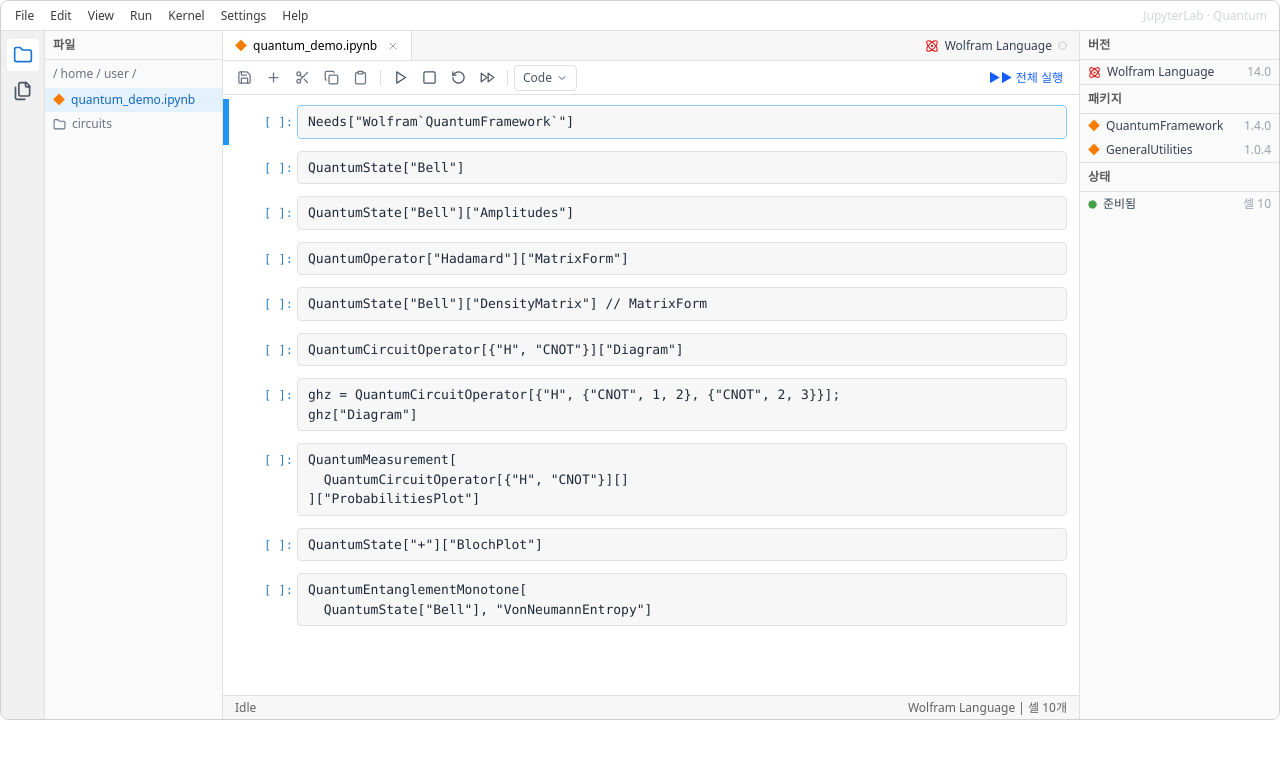
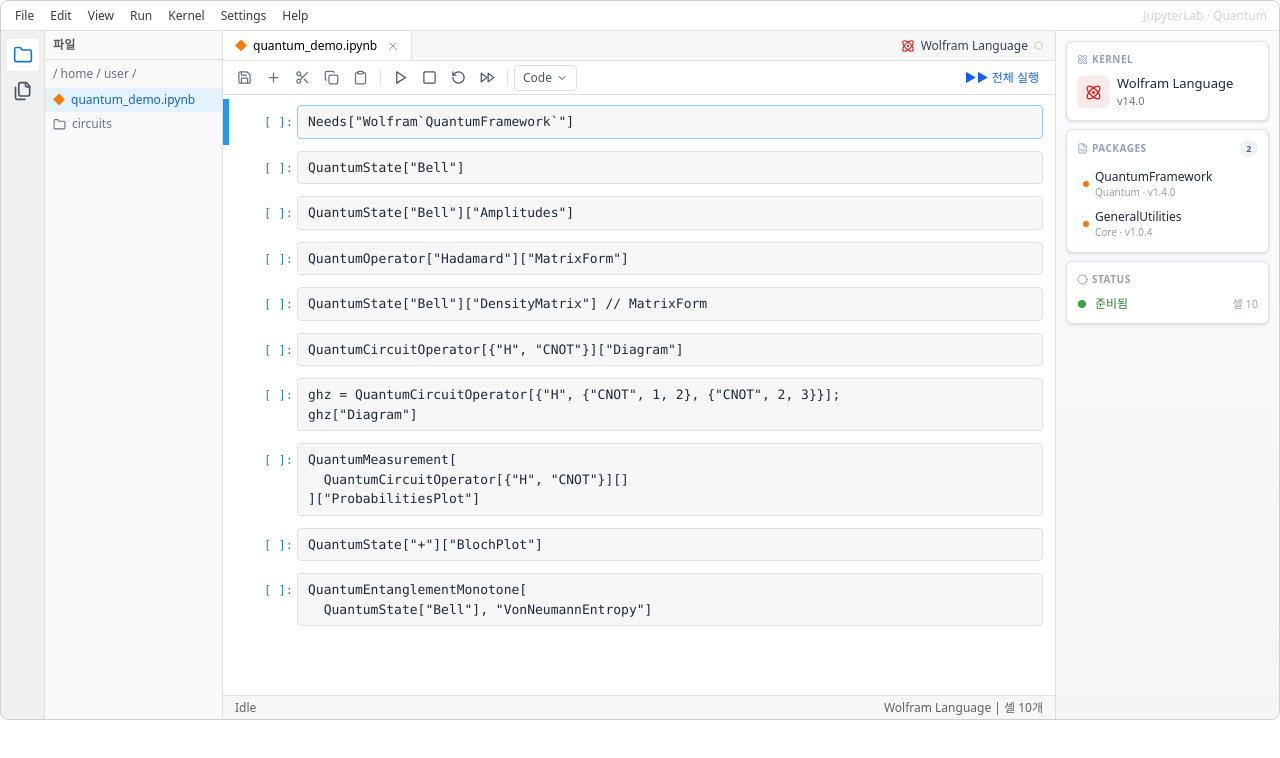
Before and after one commit to yomyomiii/wolfram-jupyter-demo, a React (Vite) app: page / in a window 1280 px wide. Shown: the top 758 px of the page. Built offline with nearby package versions, Linux system fonts and the light colour scheme; the HTML template or start-up script is replaced by a standard one.

Commit message:
Polish right panel: card-based, soft gradient, pulse animation

```diff
--- a/src/App.tsx
+++ b/src/App.tsx
@@ -485,34 +485,64 @@
         {(() => {
           const kernelVersion = { wl: "14.0", py: "3.12", jl: "1.10" }[kernel.id] || "—";
           const packages = kernel.id === "wl"
-            ? [{ name: "QuantumFramework", version: "1.4.0" }, { name: "GeneralUtilities", version: "1.0.4" }]
+            ? [{ name: "QuantumFramework", version: "1.4.0", tag: "Quantum" }, { name: "GeneralUtilities", version: "1.0.4", tag: "Core" }]
             : kernel.id === "py"
-              ? [{ name: "qiskit", version: "1.0.2" }, { name: "numpy", version: "1.26.4" }]
-              : [{ name: "Yao", version: "0.8.10" }];
+              ? [{ name: "qiskit", version: "1.0.2", tag: "Quantum" }, { name: "numpy", version: "1.26.4", tag: "Math" }]
+              : [{ name: "Yao.jl", version: "0.8.10", tag: "Quantum" }];
           return (
-            <aside className="border-l shrink-0 flex flex-col" style={{ ...tb, width: 200, background: "#fafafa" }}>
-              <div className="px-2 py-1.5 text-xs font-semibold tracking-wide border-b" style={{ ...tb, color: "#5a5a5a" }}>버전</div>
-              <div className="flex items-center gap-1.5 px-2 py-1 text-xs text-gray-700">
-                <KIcon size={13} style={{ color: kernel.color }} />
-                <span>{kernel.name}</span>
-                <span className="ml-auto text-gray-400">{kernelVersion}</span>
+            <aside className="border-l shrink-0 flex flex-col gap-2 p-2.5 overflow-y-auto"
+              style={{ ...tb, width: 224, background: "linear-gradient(180deg, #fafbfc 0%, #f4f5f7 100%)" }}>
+
+              <div className="rounded-md border bg-white p-2.5 shadow-sm" style={tb}>
+                <div className="flex items-center gap-1 mb-2 text-[10px] uppercase tracking-wider text-gray-400 font-semibold">
+                  <Atom size={11} /><span>Kernel</span>
+                </div>
+                <div className="flex items-center gap-2">
+                  <div className="w-8 h-8 rounded-md flex items-center justify-center shrink-0"
+                    style={{ background: `${kernel.color}1a` }}>
+                    <KIcon size={17} style={{ color: kernel.color }} />
+                  </div>
+                  <div className="flex-1 min-w-0">
+                    <div className="text-[13px] font-medium text-gray-800 truncate leading-tight">{kernel.name}</div>
+                    <div className="text-[11px] text-gray-500 mt-0.5">v{kernelVersion}</div>
+                  </div>
+                </div>
               </div>
 
-              <div className="px-2 py-1.5 text-xs font-semibold tracking-wide border-b border-t" style={{ ...tb, color: "#5a5a5a" }}>패키지</div>
-              {packages.map((p) => (
-                <div key={p.name} className="flex items-center gap-1.5 px-2 py-1 text-xs text-gray-700">
-                  <span style={{ color: "#f57c00" }}>◆</span>
-                  <span className="truncate">{p.name}</span>
-                  <span className="ml-auto text-gray-400">{p.version}</span>
+              <div className="rounded-md border bg-white p-2.5 shadow-sm" style={tb}>
+                <div className="flex items-center justify-between mb-2 text-[10px] uppercase tracking-wider text-gray-400 font-semibold">
+                  <span className="flex items-center gap-1"><FileCode size={11} /><span>Packages</span></span>
+                  <span className="px-1.5 py-0.5 rounded-full text-[9px] tabular-nums" style={{ background: "#eef1f5", color: "#5a6470" }}>{packages.length}</span>
                 </div>
-              ))}
+                <div className="space-y-0.5">
+                  {packages.map((p) => (
+                    <div key={p.name} className="group flex items-center gap-1.5 px-1.5 py-1 rounded hover:bg-blue-50 transition-colors cursor-default">
+                      <span className="w-1.5 h-1.5 rounded-full shrink-0" style={{ background: "#f57c00" }} />
+                      <div className="flex-1 min-w-0">
+                        <div className="text-[12px] text-gray-800 truncate leading-tight">{p.name}</div>
+                        <div className="text-[10px] text-gray-400 leading-tight mt-0.5">{p.tag} · v{p.version}</div>
+                      </div>
+                    </div>
+                  ))}
+                </div>
+              </div>
 
-              <div className="px-2 py-1.5 text-xs font-semibold tracking-wide border-b border-t" style={{ ...tb, color: "#5a5a5a" }}>상태</div>
-              <div className="flex items-center gap-1.5 px-2 py-1 text-xs text-gray-700">
-                <Circle size={9} style={{ color: busy ? "#fb8c00" : "#43a047", fill: busy ? "#fb8c00" : "#43a047" }} />
-                <span>{busy ? "실행 중" : "준비됨"}</span>
-                <span className="ml-auto text-gray-400">셀 {cells.length}</span>
+              <div className="rounded-md border bg-white p-2.5 shadow-sm" style={tb}>
+                <div className="flex items-center gap-1 mb-2 text-[10px] uppercase tracking-wider text-gray-400 font-semibold">
+                  <Circle size={11} /><span>Status</span>
+                </div>
+                <div className="flex items-center gap-2">
+                  <span className="relative flex w-2.5 h-2.5 items-center justify-center">
+                    {busy && <span className="absolute inset-0 rounded-full animate-ping" style={{ background: "#fb8c00", opacity: 0.5 }} />}
+                    <span className="relative w-2 h-2 rounded-full" style={{ background: busy ? "#fb8c00" : "#43a047" }} />
+                  </span>
+                  <span className="text-[12px] font-medium" style={{ color: busy ? "#e65100" : "#2e7d32" }}>
+                    {busy ? "실행 중" : "준비됨"}
+                  </span>
+                  <span className="ml-auto text-[11px] text-gray-400 tabular-nums">셀 {cells.length}</span>
+                </div>
               </div>
+
             </aside>
           );
         })()}
```
